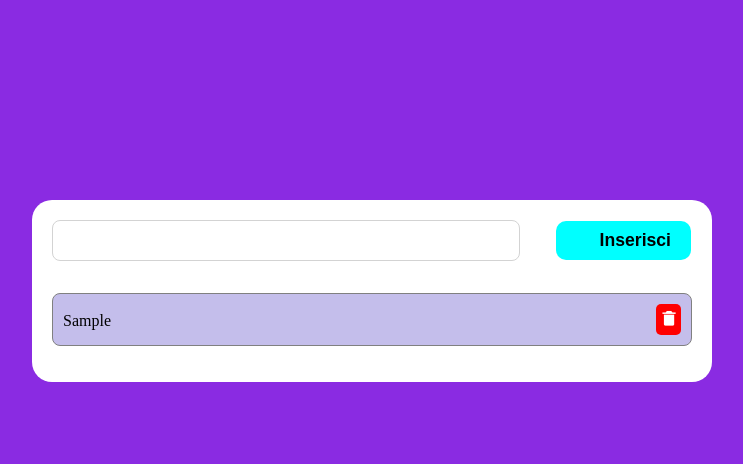
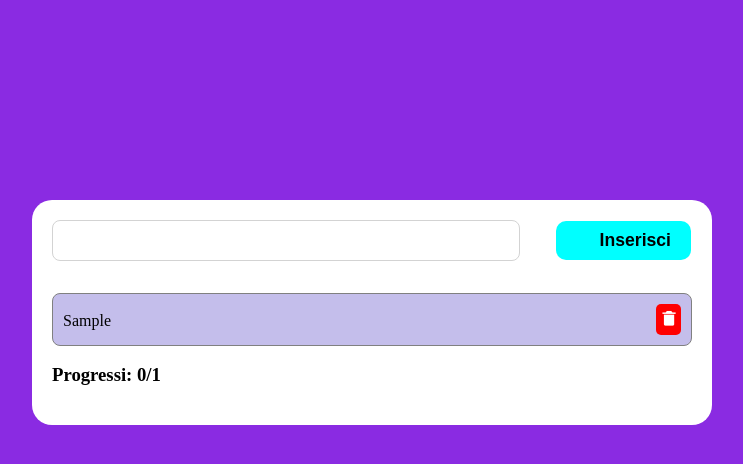
Before and after one commit to Gianlu201/Simple_ToDoList, a plain HTML site: page index.html in a window 1280 px wide. Both pictures are taken after typing "Sample" into the empty fields and a click on the button "Inserisci". Shown: the whole page, without its empty margins (268-1011 px from the left). Drawn offline with nearby package versions, Linux system fonts and the light colour scheme.

Commit message:
progress counter

```diff
--- a/assets/js/script.js
+++ b/assets/js/script.js
@@ -4,6 +4,7 @@ const btnSubmit = document.getElementById('btnSubmit');
 const listArea = document.getElementById('listArea');
 const listTask = document.getElementById('listTask');
 const noTask = document.getElementById('noTask');
+const taskCounter = document.getElementById('taskCounter');
 const myTaskList = [];
 const myStates = [];
 
@@ -24,8 +25,10 @@ btnSubmit.addEventListener('click', function (e) {
 function printTasks() {
   if (myTaskList.length === 0) {
     noTask.setAttribute('class', '');
+    taskCounter.setAttribute('class', 'hidden');
   } else if (myTaskList.length > 0) {
     noTask.setAttribute('class', 'hidden');
+    taskCounter.setAttribute('class', '');
   }
 
   listTask.innerHTML = '';
@@ -53,6 +56,8 @@ function createLi(str, index) {
   myLi.setAttribute('class', `${myStates[index]}`);
 
   listTask.appendChild(myLi);
+
+  checkProgress();
 }
 
 function deleteTask(index) {
@@ -67,14 +72,20 @@ function deleteTask(index) {
 function setState(index) {
   const myLi = document.querySelector(`#listTask li:nth-child(${index + 1})`);
 
-  console.log(myLi);
   if (myLi.classList.contains('unDone')) {
     myLi.classList.remove('unDone');
     myLi.classList.add('done');
     myStates[index] = 'done';
+    printTasks();
   } else if (myLi.classList.contains('done')) {
     myLi.classList.remove('done');
     myLi.classList.add('unDone');
     myStates[index] = 'unDone';
+    printTasks();
   }
 }
+
+function checkProgress() {
+  const myStatus = myStates.filter((element) => element === 'done');
+  taskCounter.innerText = `Progressi: ${myStatus.length}/${myStates.length}`;
+}
--- a/index.html
+++ b/index.html
@@ -31,6 +31,7 @@
           </li> -->
         </ul>
         <h3 id="noTask">Non hai task che ti aspettano</h3>
+        <h3 id="taskCounter" class="hidden"></h3>
       </section>
     </main>
 
```
